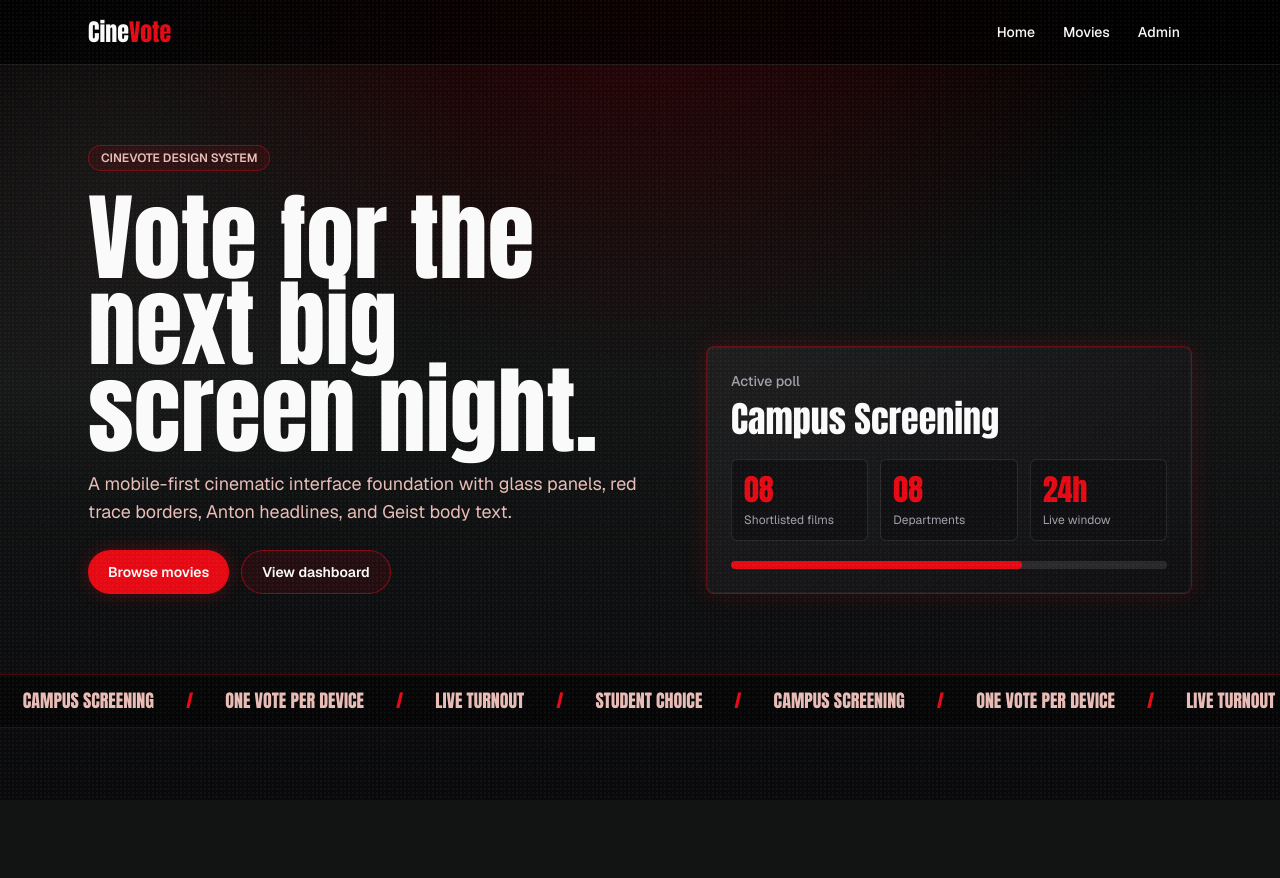
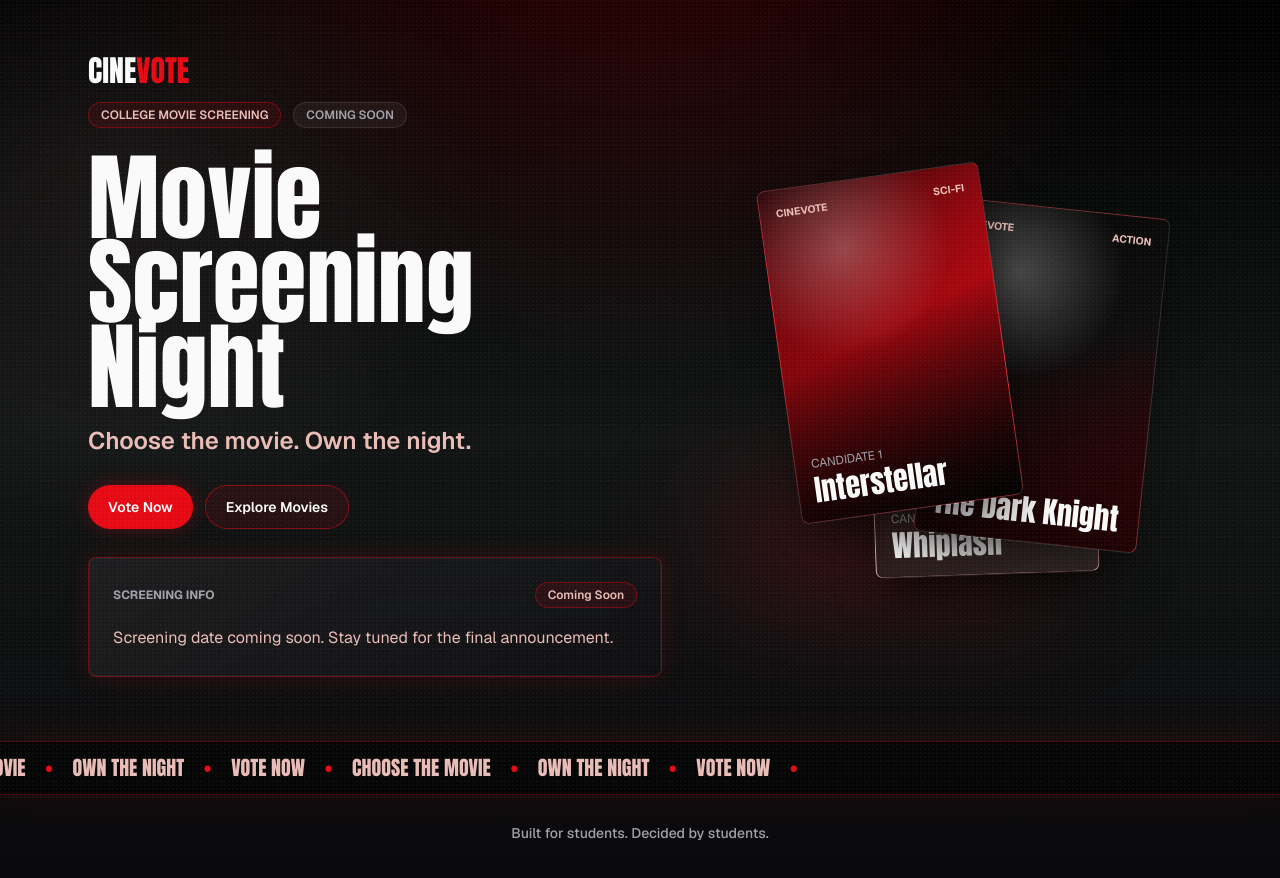
Before and after one commit to 007-Akira/cinevote, a Next.js app: page / in a window 1280 px wide. Shown: the top 878 px of the page. Before the commit the page ends 800 px from the top, so only its background shows below. Built offline with nearby package versions, Linux system fonts and the light colour scheme.

Commit message:
Build landing page UI

```diff
--- a/src/app/page.tsx
+++ b/src/app/page.tsx
@@ -1,76 +1,25 @@
 import { CinematicMarquee } from "@/components/landing/CinematicMarquee";
+import { HeroSection } from "@/components/landing/HeroSection";
 import { FilmGrain } from "@/components/layout/FilmGrain";
-import { TopBar } from "@/components/layout/TopBar";
-import { CinematicButton } from "@/components/ui/CinematicButton";
-import { GlassCard } from "@/components/ui/GlassCard";
-
-const stats = [
-  { label: "Shortlisted films", value: "08" },
-  { label: "Departments", value: "08" },
-  { label: "Live window", value: "24h" },
-];
 
 export default function Home() {
   return (
-    <main className="min-h-dvh overflow-hidden safe-bottom-lg">
+    <main className="relative min-h-dvh overflow-hidden safe-bottom-lg">
       <FilmGrain />
-      <TopBar />
+      <div
+        aria-hidden="true"
+        className="pointer-events-none absolute inset-0 -z-10 bg-[radial-gradient(circle_at_50%_0%,rgb(229_9_20_/_0.24),transparent_28rem),radial-gradient(circle_at_90%_35%,rgb(233_188_182_/_0.08),transparent_18rem)]"
+      />
 
-      <section className="mx-auto flex w-full max-w-6xl flex-col gap-8 px-4 py-10 sm:px-6 sm:py-16 lg:py-20">
-        <div className="grid gap-6 lg:grid-cols-[1.1fr_0.9fr] lg:items-end">
-          <div className="space-y-6">
-            <p className="w-fit rounded-full border border-cine-red/40 bg-cine-red/10 px-3 py-1 text-xs font-semibold uppercase text-cine-text-secondary">
-              CineVote design system
-            </p>
-            <div className="space-y-4">
-              <h1 className="max-w-3xl font-anton text-6xl leading-[0.9] text-cine-text-primary sm:text-7xl lg:text-8xl">
-                Vote for the next big screen night.
-              </h1>
-              <p className="max-w-xl text-base leading-7 text-cine-text-secondary sm:text-lg">
-                A mobile-first cinematic interface foundation with glass panels,
-                red trace borders, Anton headlines, and Geist body text.
-              </p>
-            </div>
-            <div className="flex flex-col gap-3 sm:flex-row">
-              <CinematicButton href="/movies">Browse movies</CinematicButton>
-              <CinematicButton href="/admin" variant="secondary">
-                View dashboard
-              </CinematicButton>
-            </div>
-          </div>
+      <HeroSection />
 
-          <GlassCard className="space-y-5">
-            <div>
-              <p className="text-sm font-medium text-cine-text-muted">
-                Active poll
-              </p>
-              <h2 className="mt-2 font-anton text-4xl text-cine-text-primary">
-                Campus Screening
-              </h2>
-            </div>
-            <div className="grid grid-cols-3 gap-3">
-              {stats.map((stat) => (
-                <div
-                  key={stat.label}
-                  className="rounded-md border border-white/10 bg-cine-elevated/80 p-3"
-                >
-                  <p className="font-anton text-3xl text-cine-red">
-                    {stat.value}
-                  </p>
-                  <p className="mt-1 text-xs leading-4 text-cine-text-muted">
-                    {stat.label}
-                  </p>
-                </div>
-              ))}
-            </div>
-            <div className="h-2 overflow-hidden rounded-full bg-white/10">
-              <div className="h-full w-2/3 rounded-full bg-cine-red red-glow-sm" />
-            </div>
-          </GlassCard>
-        </div>
-      </section>
+      <CinematicMarquee
+        items={["CHOOSE THE MOVIE", "OWN THE NIGHT", "VOTE NOW"]}
+      />
 
-      <CinematicMarquee />
+      <footer className="mx-auto w-full max-w-6xl px-4 py-7 text-center text-sm font-medium text-cine-text-muted sm:px-6">
+        Built for students. Decided by students.
+      </footer>
     </main>
   );
 }
--- a/src/components/landing/CinematicMarquee.tsx
+++ b/src/components/landing/CinematicMarquee.tsx
@@ -1,29 +1,32 @@
 type CinematicMarqueeProps = {
   items?: string[];
+  className?: string;
 };
 
 const defaultItems = [
-  "Student Choice",
-  "Campus Screening",
-  "One Vote Per Device",
-  "Live Turnout",
+  "Choose the movie",
+  "Own the night",
+  "Vote now",
 ];
 
 export function CinematicMarquee({
   items = defaultItems,
+  className = "",
 }: CinematicMarqueeProps) {
   const loopItems = [...items, ...items];
 
   return (
-    <div className="relative overflow-hidden border-y border-cine-red/30 bg-cine-black/50 py-3 text-cine-text-secondary">
-      <div className="flex w-max animate-[cine-marquee_24s_linear_infinite] gap-8 whitespace-nowrap px-4">
+    <div
+      className={`relative overflow-hidden border-y border-cine-red/30 bg-cine-black/55 py-3 text-cine-text-secondary shadow-[0_0_40px_rgb(229_9_20_/_0.12)] ${className}`}
+    >
+      <div className="flex w-max animate-[cine-marquee_20s_linear_infinite] gap-5 whitespace-nowrap px-4">
         {loopItems.map((item, index) => (
           <span
             key={`${item}-${index}`}
-            className="font-anton text-lg uppercase tracking-normal"
+            className="font-anton text-lg uppercase tracking-normal sm:text-xl"
           >
             {item}
-            <span className="ml-8 text-cine-red">/</span>
+            <span className="ml-5 text-cine-red">•</span>
           </span>
         ))}
       </div>
--- /dev/null
+++ b/src/components/landing/HeroSection.tsx
@@ -0,0 +1,53 @@
+import { CinematicButton } from "@/components/ui/CinematicButton";
+import { PosterStack } from "./PosterStack";
+import { ScreeningInfoCard } from "./ScreeningInfoCard";
+
+export function HeroSection() {
+  return (
+    <section className="mx-auto grid w-full max-w-6xl gap-9 px-4 pb-10 pt-6 sm:px-6 sm:pt-10 lg:grid-cols-[1fr_0.86fr] lg:items-center lg:pb-16 lg:pt-14">
+      <div className="space-y-7">
+        <div className="space-y-4">
+          <p className="font-anton text-3xl leading-none text-cine-text-primary">
+            CINE<span className="text-cine-red">VOTE</span>
+          </p>
+          <div className="flex flex-wrap items-center gap-3">
+            <span className="rounded-full border border-cine-red/40 bg-cine-red/10 px-3 py-1 text-xs font-semibold uppercase text-cine-text-secondary">
+              College Movie Screening
+            </span>
+            <span className="rounded-full border border-white/10 bg-white/5 px-3 py-1 text-xs font-semibold uppercase text-cine-text-muted">
+              Coming Soon
+            </span>
+          </div>
+        </div>
+
+        <div className="space-y-4">
+          <h1 className="max-w-2xl font-anton text-6xl leading-[0.88] text-cine-text-primary sm:text-7xl lg:text-8xl">
+            Movie Screening Night
+          </h1>
+          <p className="max-w-lg text-xl font-semibold leading-8 text-cine-text-secondary sm:text-2xl">
+            Choose the movie. Own the night.
+          </p>
+        </div>
+
+        <div className="flex flex-col gap-3 sm:flex-row">
+          <CinematicButton href="/movies" className="w-full sm:w-auto">
+            Vote Now
+          </CinematicButton>
+          <CinematicButton
+            href="/movies"
+            variant="secondary"
+            className="w-full sm:w-auto"
+          >
+            Explore Movies
+          </CinematicButton>
+        </div>
+
+        <div className="max-w-xl">
+          <ScreeningInfoCard />
+        </div>
+      </div>
+
+      <PosterStack />
+    </section>
+  );
+}
--- /dev/null
+++ b/src/components/landing/PosterStack.tsx
@@ -0,0 +1,48 @@
+const posters = [
+  {
+    title: "Interstellar",
+    meta: "Sci-Fi",
+    className: "rotate-[-8deg] bg-[linear-gradient(160deg,#2a0508,#e50914_46%,#070707)]",
+  },
+  {
+    title: "The Dark Knight",
+    meta: "Action",
+    className:
+      "translate-x-10 translate-y-8 rotate-[6deg] bg-[linear-gradient(160deg,#030303,#111113_44%,#7f050c)]",
+  },
+  {
+    title: "Whiplash",
+    meta: "Drama",
+    className:
+      "-translate-x-5 translate-y-16 rotate-[-2deg] bg-[linear-gradient(160deg,#13090a,#4d0509_48%,#e9bcb6)]",
+  },
+];
+
+export function PosterStack() {
+  return (
+    <div className="relative mx-auto h-[23rem] w-full max-w-xs sm:h-[28rem] sm:max-w-sm lg:mx-0">
+      <div className="absolute inset-x-6 bottom-2 h-20 rounded-full bg-cine-red/30 blur-3xl" />
+      {posters.map((poster, index) => (
+        <article
+          key={poster.title}
+          className={`absolute left-1/2 top-8 flex aspect-[2/3] w-44 -translate-x-1/2 flex-col justify-between overflow-hidden rounded-lg border border-white/15 p-4 shadow-2xl shadow-black/70 sm:w-56 ${poster.className}`}
+          style={{ zIndex: posters.length - index }}
+        >
+          <div className="absolute inset-0 bg-[radial-gradient(circle_at_35%_20%,rgb(255_255_255_/_0.25),transparent_35%),linear-gradient(180deg,transparent,rgb(0_0_0_/_0.76))]" />
+          <div className="relative flex items-center justify-between text-[0.65rem] font-bold uppercase text-cine-text-secondary">
+            <span>CINEVOTE</span>
+            <span>{poster.meta}</span>
+          </div>
+          <div className="relative">
+            <p className="text-xs uppercase text-cine-text-muted">
+              Candidate {index + 1}
+            </p>
+            <h2 className="mt-1 font-anton text-3xl leading-none text-cine-text-primary">
+              {poster.title}
+            </h2>
+          </div>
+        </article>
+      ))}
+    </div>
+  );
+}
--- /dev/null
+++ b/src/components/landing/ScreeningInfoCard.tsx
@@ -0,0 +1,19 @@
+import { GlassCard } from "@/components/ui/GlassCard";
+
+export function ScreeningInfoCard() {
+  return (
+    <GlassCard className="space-y-4">
+      <div className="flex items-center justify-between gap-4">
+        <p className="text-xs font-bold uppercase text-cine-text-muted">
+          Screening info
+        </p>
+        <span className="rounded-full border border-cine-red/40 bg-cine-red/10 px-3 py-1 text-xs font-semibold text-cine-text-secondary">
+          Coming Soon
+        </span>
+      </div>
+      <p className="text-base leading-7 text-cine-text-secondary">
+        Screening date coming soon. Stay tuned for the final announcement.
+      </p>
+    </GlassCard>
+  );
+}
```
